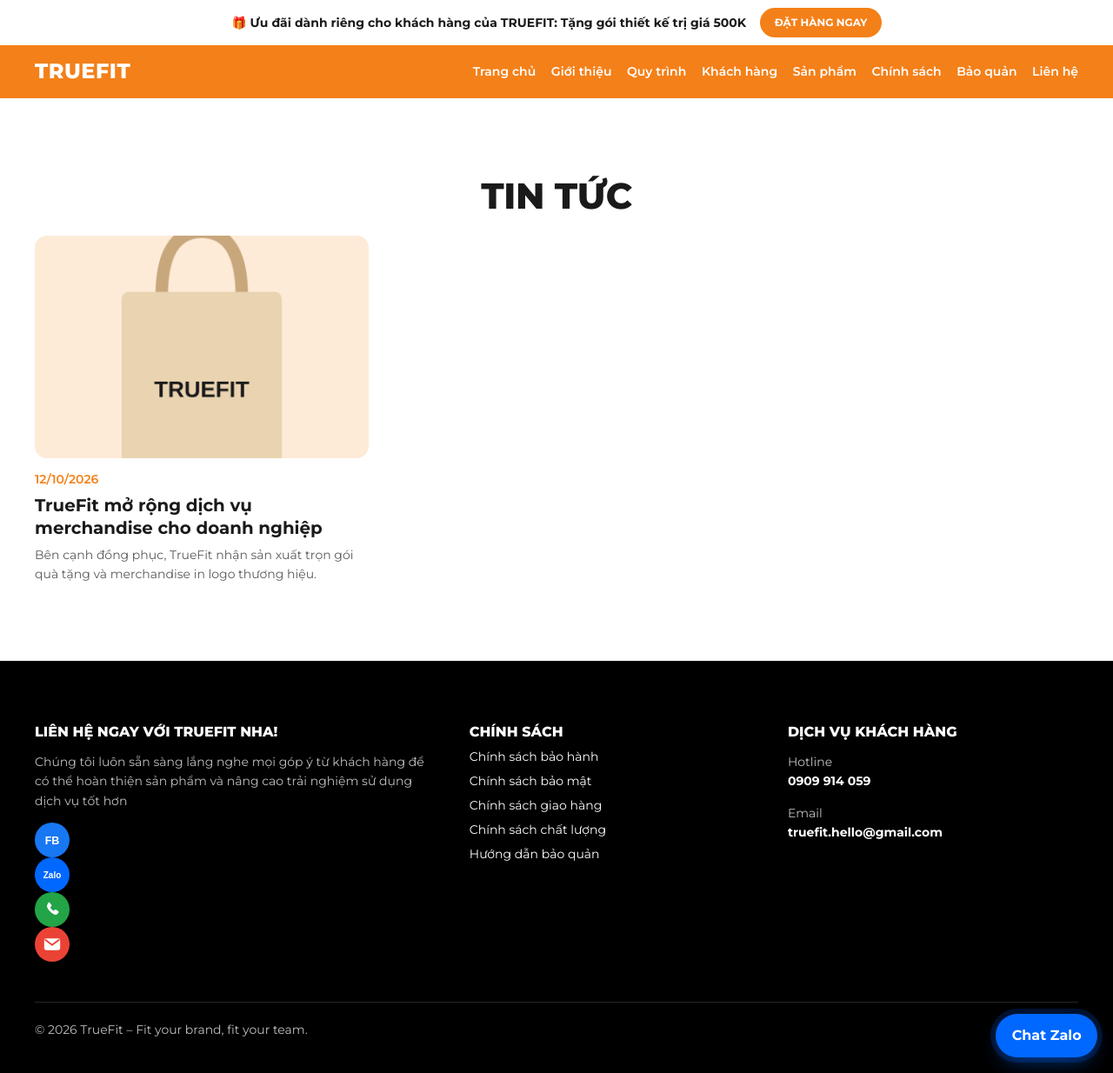
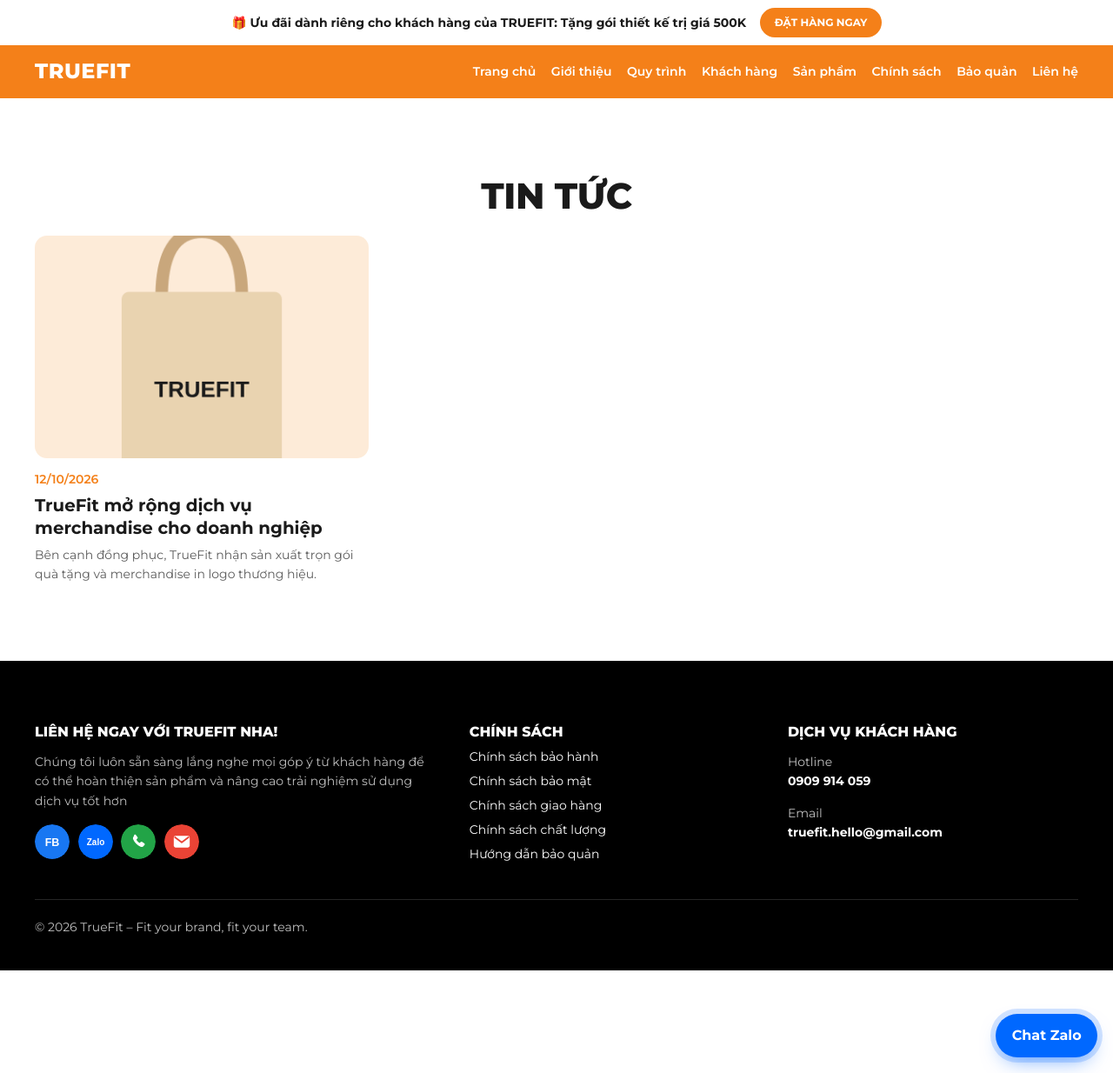
Before and after one commit to bap47/truefit, a Jekyll site: the page built from tin-tuc/index.html, in a window 1280 px wide and 1234 px high. Shown: the whole window at 87% size. Built offline with Jekyll 4.4.1, drawn with Linux system fonts in a browser that asks for light colours.

Commit message:
Add files via upload

```diff
--- a/assets/css/main.css
+++ b/assets/css/main.css
@@ -232,6 +232,12 @@
   html { scroll-padding-top: 110px; }
 }
 
+/* ---------- Icon liên hệ ở footer ---------- */
+.tf-social { display: flex; flex-wrap: wrap; gap: .6rem; margin-top: 1rem; }
+.tf-social a { display: block; width: 40px; height: 40px; border-radius: 50%; overflow: hidden; transition: transform .25s var(--ease), box-shadow .25s; }
+.tf-social a:hover { transform: translateY(-3px); box-shadow: 0 8px 18px -8px rgba(255,255,255,.5); }
+.tf-social img { width: 100%; height: 100%; object-fit: cover; }
+
 /* ---------- Khối theo trang gốc ---------- */
 .tf-promo { display: flex; flex-wrap: wrap; align-items: center; justify-content: center; gap: .4rem 1rem; }
 .btn--sm { padding: .35rem .9rem; font-size: .75rem; }
```
